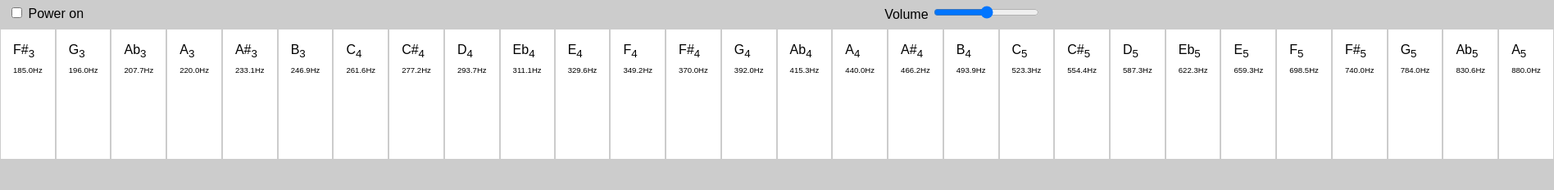
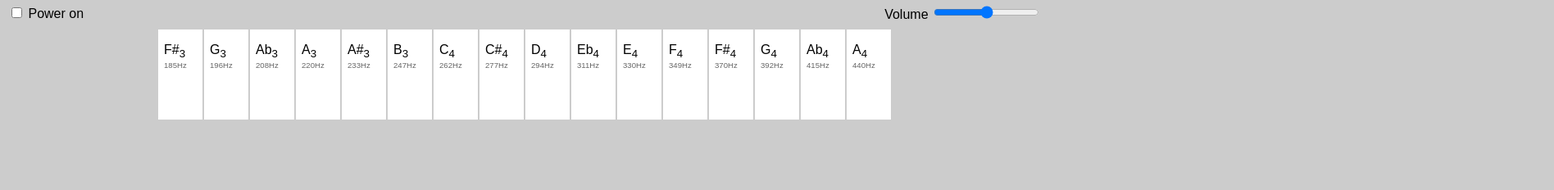
Before and after one commit to iamfrank/audio-api, a plain HTML site: page index.html in a window 1280 px wide. Shown: the part 64-296 px from the top of the page at 82% size, 1896 px wide, since content can reach past the window. Drawn offline with Linux system fonts and the light colour scheme.

Commit message:
layout keys

```diff
--- a/index.html
+++ b/index.html
@@ -29,14 +29,16 @@
 
             #keyboard {
                 display: flex;
-                flex-flow: row nowrap;
+                flex-flow: row wrap;
+                justify-content: center;
             }
 
             .key-wrap {
                 position: relative;
-                min-height: 8rem;
+                min-height: 5rem;
                 background-color: #fff;
-                padding: 1rem;
+                padding: 1rem .5rem;
+                flex: 0 0 2.5rem;
             }
 
             .key {
@@ -60,7 +62,9 @@
             }
 
             .freq {
+                display: block;
                 font-size: .6em;
+                opacity: .6;
             }
 
         </style>
@@ -122,7 +126,7 @@
                     btn = document.createElement('button')
                 btn_wrap.className = 'key-wrap'
                 btn.className = 'key'
-                btn_wrap.innerHTML = `${ key.tone }<sub>${ key.octave }</sub> <span class="freq">${ key.freq.toFixed(1) }Hz</span>`
+                btn_wrap.innerHTML = `${ key.tone }<sub>${ key.octave }</sub> <span class="freq">${ key.freq.toFixed(0) }Hz</span>`
                 btn.dataset.freq = key.freq
                 btn_wrap.appendChild(btn)
                 btn.addEventListener('pointerdown', keyDown, false)
@@ -133,7 +137,7 @@
             function renderKeyboard() {
                 let keys = [],
                     lowest = 18,
-                    highest = 46
+                    highest = 34
                 for (let i = lowest; i < highest; i++) {
                     let key = {
                         tone: tones[i].t,
```
